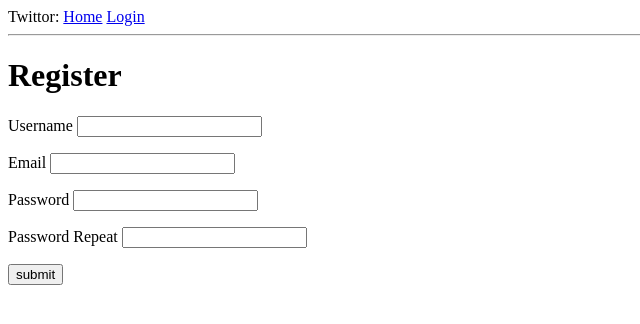
After one commit to gityizhou/flaskTwittor, a Flask app: page /register in a window 1280 px wide. The commit adds this page. Shown: the top 324 px of the page, without its empty margins (0-640 px from the left). Run offline with Flask 2, Linux system fonts and the light colour scheme.

Commit message:
user register function

```diff
--- a/twittor/forms.py
+++ b/twittor/forms.py
@@ -2,8 +2,8 @@ from flask_wtf import FlaskForm
 # import wtfforms field
 from wtforms import StringField, PasswordField, BooleanField, SubmitField
 # import validator, Flask uses the WTForms module to validate Post Requests
-from wtforms.validators import DataRequired
-
+from wtforms.validators import DataRequired, Email, EqualTo, ValidationError
+from twittor.models import User
 # three parts of form
 # 1 the form class
 # 2 the template containing the form
@@ -19,3 +19,25 @@ class LoginForm(FlaskForm):
     password = PasswordField("Password", validators=[DataRequired()])
     remember_me = BooleanField("Remember Me")
     submit = SubmitField("Log in")
+
+
+class RegisterForm(FlaskForm):
+
+    class Meta:
+        csrf = False
+
+    username = StringField("Username", validators=[DataRequired()])
+    email = StringField("Email", validators=[DataRequired(), Email()])
+    password = PasswordField("Password", validators=[DataRequired()])
+    password2 = PasswordField("Password Repeat", validators=[DataRequired(), EqualTo('password')])
+    submit = SubmitField("submit")
+
+    def validate_username(self, username):   # 检查username是否重复
+        user = User.query.filter_by(username=username.data).first()
+        if user is not None:
+            raise ValidationError('existed username')
+
+    def validate_email(self, email):  # 检查email是否重复
+        user = User.query.filter_by(email=email.data).first()
+        if user is not None:
+            raise ValidationError('existed email')
--- a/twittor/models.py
+++ b/twittor/models.py
@@ -27,7 +27,7 @@ class User(UserMixin, db.Model):
         return check_password_hash(self.password_hash, password)
 
 
-@login_manager.user_loader
+@login_manager.user_loader     # this decorator maps an id to a user
 def load_user(id):
     return User.query.get(int(id))
 
--- a/twittor/route.py
+++ b/twittor/route.py
@@ -1,9 +1,14 @@
 from flask import render_template, redirect, url_for, request
+# login_user will set current user to the _specified user model
+# current_user has a method is_authenticated to check if they have provided login credentials.
+# and a method is_anonymous to check if this user is not log-in
 from flask_login import login_user, current_user, logout_user, login_required
-from twittor.forms import LoginForm
+from twittor.forms import LoginForm, RegisterForm
 from twittor.models import User, Tweet
+from twittor import db
 
 
+# use a decorator @login_required from Flask_Login to label the routes that require a login.
 @login_required
 def index():
     post = [
@@ -17,16 +22,16 @@ def index():
 
 
 def login():
-    if current_user.is_authenticated:
+    if current_user.is_authenticated:    # 如果当前用户已经登录
         return redirect(url_for('index'))
     form = LoginForm()
-    if form.validate_on_submit():
+    if form.validate_on_submit():     # validate_on_submit() 如果能通过所有验证
         u = User.query.filter_by(username=form.username.data).first()
         if u is None or not u.check_password(form.password.data):  # check the username and password
             print('invalid username or password')
             return redirect(url_for('login'))
         login_user(u, remember=form.remember_me.data)
-        next_page = request.args.get('next')    # 导入了flask中的request，获取下一页的重定向
+        next_page = request.args.get('next')  # 导入了flask中的request，获取下一页的重定向
         if next_page:
             return redirect(next_page)
         # redirect 重定向
@@ -38,3 +43,16 @@ def login():
 def logout():
     logout_user()
     return redirect(url_for('login'))
+
+
+def register():
+    if current_user.is_authenticated:
+        return redirect(url_for('index'))
+    form = RegisterForm()
+    if form.validate_on_submit():
+        u = User(username=form.username.data, email=form.email.data)
+        u.set_password(form.password.data)
+        db.session.add(u)
+        db.session.commit()
+        return redirect(url_for('login'))
+    return render_template('register.html', title="Register", form=form)
--- a/twittor/templates/login.html
+++ b/twittor/templates/login.html
@@ -19,5 +19,6 @@
         <p>
             {{ form.submit() }}
         </p>
+        <a href="{{ url_for('register') }}">New User?</a>
     </form>
 {% endblock %}
--- /dev/null
+++ b/twittor/templates/register.html
@@ -0,0 +1,44 @@
+{% extends "base.html" %}
+
+{% block content %}
+    <h1>Register</h1>
+    <form action="" method="post">
+{#    The form.hidden_tag() is used to protect against CSRF attacks#}
+        {{ form.hidden_tag() }}
+        <p>
+            {{ form.username.label }}
+            {{ form.username() }}
+{#        form.username.errors 可以提取到报错的一个list#}
+            {% for error in form.username.errors %}
+            <span style="color:red;">[{{ error }}]</span>
+            {% endfor %}
+        </p>
+        <p>
+            {{ form.email.label }}
+            {{ form.email }}
+            {% for error in form.email.errors %}
+            <span style="color:red;">[{{ error }}]</span>
+            {% endfor %}
+        </p>
+        <p>
+            {{ form.password.label }}
+            {{ form.password()}}
+            {% for error in form.password.errors %}
+            <span style="color:red;">[{{ error }}]</span>
+            {% endfor %}
+        <p>
+            {{ form.password2.label }}
+            {{ form.password2()}}
+            {% for error in form.password2.errors %}
+            <span style="color:red;">[{{ error }}]</span>
+            {% endfor %}
+        </p>
+        <p>
+            {{ form.submit() }}
+            {% for error in form.submit.errors %}
+            <span style="color:red;">[{{ error }}]</span>
+            {% endfor %}
+        </p>
+    </form>
+
+{% endblock %}
```
Also changed, not shown: twittor/__init__.py (+5 -2 lines).
